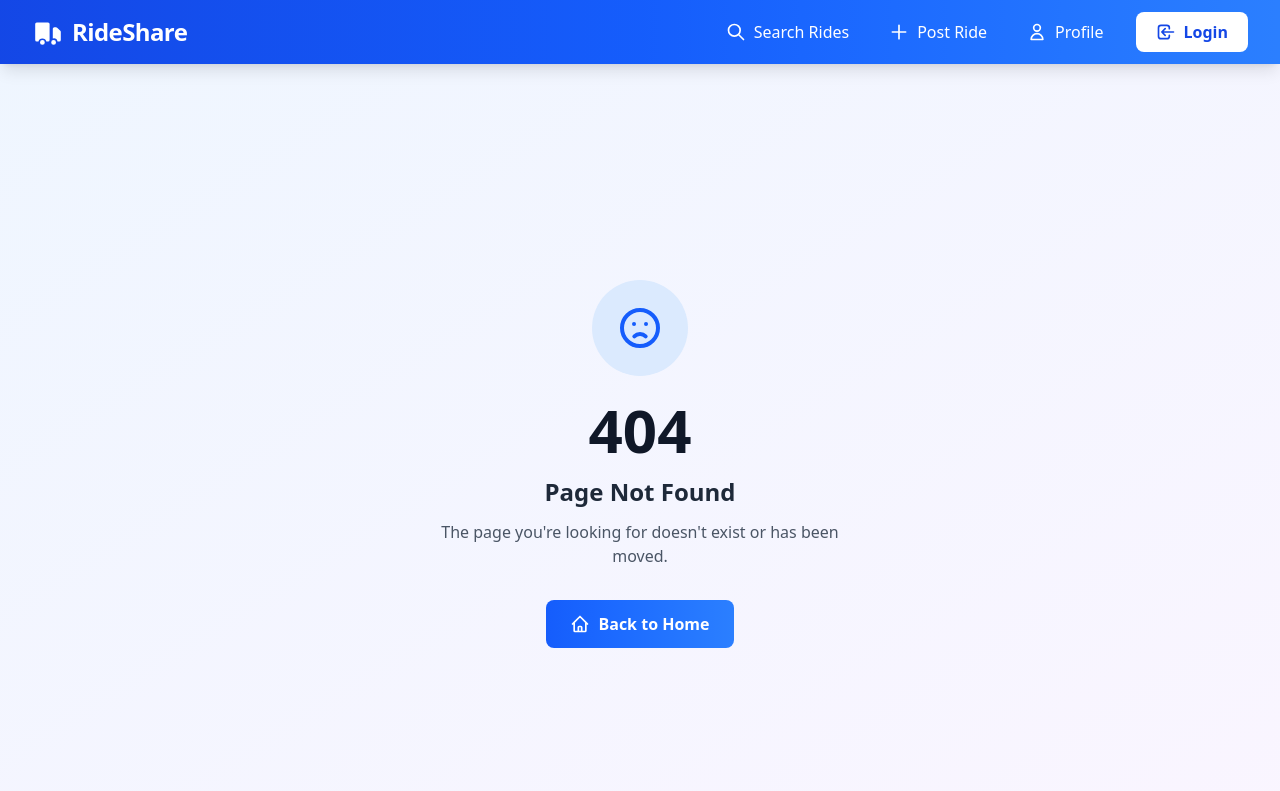
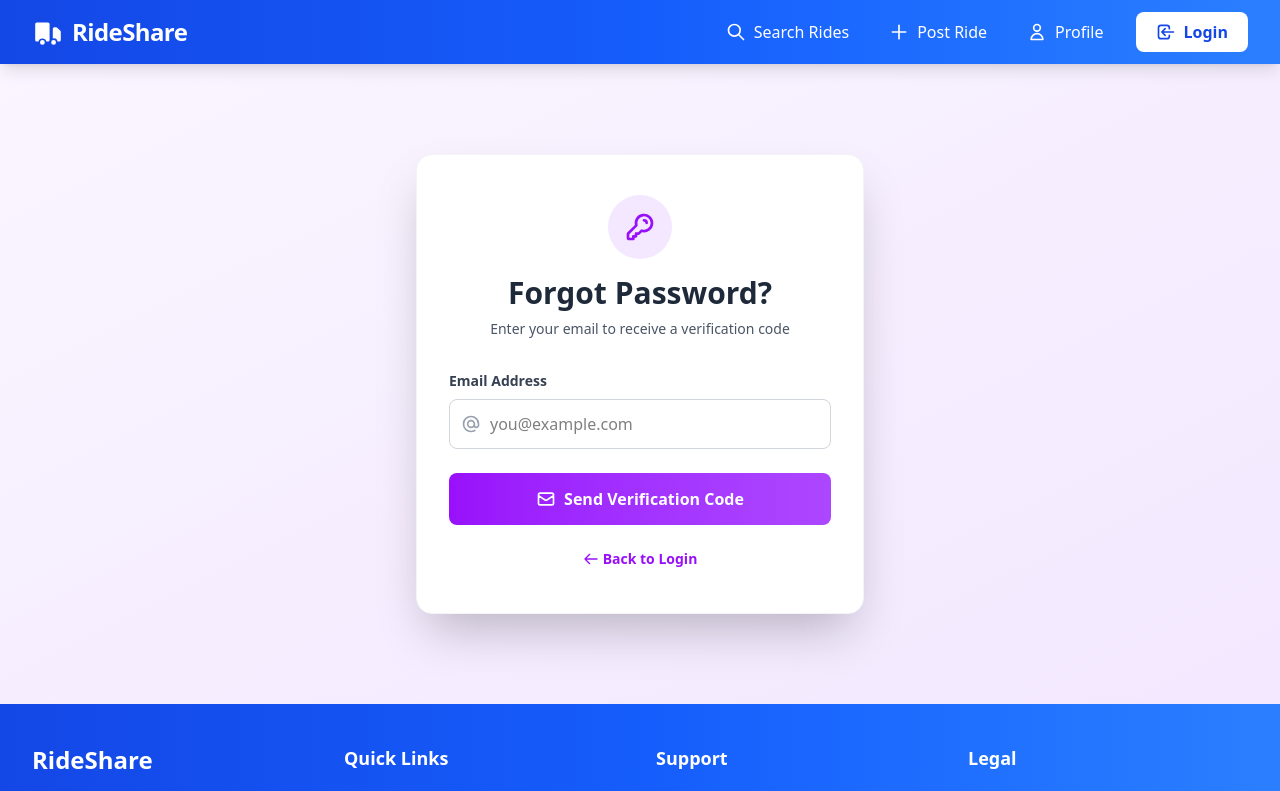
Before and after one commit to abhay11-dev/production-ready-sharemyride, a React (Vite) app in the folder frontend/: page /reset-password in a window 1280 px wide. Shown: the top 791 px of the page. Built offline with nearby package versions, Linux system fonts and the light colour scheme; no server answers.

Commit message:
Added forgot password page and logic

```diff
--- a/frontend/src/pages/Auth/ForgotPassword.jsx
+++ b/frontend/src/pages/Auth/ForgotPassword.jsx
@@ -1,6 +1,6 @@
 import React, { useState } from 'react';
-import { useNavigate } from 'react-router-dom';
 import toast from 'react-hot-toast';
+import { useNavigate, useSearchParams } from 'react-router-dom';
 
 function ForgotPassword() {
   const navigate = useNavigate();
@@ -12,6 +12,7 @@ function ForgotPassword() {
   const [isLoading, setIsLoading] = useState(false);
   const [showPassword, setShowPassword] = useState(false);
   const [showConfirmPassword, setShowConfirmPassword] = useState(false);
+  const [searchParams] = useSearchParams();
 
   // Use environment variable or fallback to deployed API
 const API_URL = import.meta.env.VITE_API_URL || 'https://production-ready-sharemyride.onrender.com/api';
@@ -33,6 +34,28 @@ const API_URL = import.meta.env.VITE_API_URL || 'https://production-ready-sharem
   };
 
   const passwordStrength = getPasswordStrength(newPassword);
+
+  React.useEffect(() => {
+    const urlEmail = searchParams.get('email');
+    const urlCode = searchParams.get('code');
+
+    if (urlEmail && urlCode) {
+      setEmail(urlEmail);
+      setVerificationCode(urlCode);
+      setStep(3); // Directly jump to reset password step
+      toast.info('Please set your new password.', {
+        duration: 5000,
+        position: 'top-center',
+        style: {
+          background: '#3B82F6',
+          color: '#fff',
+          fontWeight: '600',
+          padding: '16px',
+          borderRadius: '12px',
+        },
+      });
+    }
+  }, [searchParams]);
 
   const handleSendCode = async (e) => {
     e.preventDefault();
@@ -294,7 +317,7 @@ const API_URL = import.meta.env.VITE_API_URL || 'https://production-ready-sharem
                   onChange={(e) => setEmail(e.target.value)}
                   className="w-full border border-gray-300 pl-9 sm:pl-10 pr-4 py-2.5 sm:py-3 rounded-lg focus:ring-2 focus:ring-purple-500 focus:border-transparent transition-all duration-200 outline-none text-sm sm:text-base disabled:bg-gray-50 disabled:cursor-not-allowed"
                   required
-                  disabled={isLoading}
+                  disabled={isLoading || (searchParams.get('email') && step === 3)}
                   autoComplete="email"
                 />
               </div>
--- a/frontend/src/pages/Auth/VerifyEmail.jsx
+++ b/frontend/src/pages/Auth/VerifyEmail.jsx
@@ -121,12 +121,14 @@ function VerifyEmail() {
                   </svg>
                 </div>
               </div>
-              <h2 className="text-2xl sm:text-3xl font-bold text-green-600 mb-3">
+              <h2 className="text-2xl sm:text-3xl font-bold text-green-600 mb-4">
                 ✅ Email Verified!
               </h2>
-              <p className="text-gray-600 text-sm sm:text-base mb-6">
-                {message}
-              </p>
+              <div className="bg-green-500 text-white p-4 rounded-lg mb-6">
+                <p className="text-sm sm:text-base">
+                  {message}
+                </p>
+              </div>
               <p className="text-gray-500 text-xs sm:text-sm mb-6">
                 Redirecting you to login...
               </p>
@@ -147,12 +149,14 @@ function VerifyEmail() {
                   </svg>
                 </div>
               </div>
-              <h2 className="text-2xl sm:text-3xl font-bold text-red-600 mb-3">
+              <h2 className="text-2xl sm:text-3xl font-bold text-red-600 mb-4">
                 ❌ Verification Failed
               </h2>
-              <p className="text-gray-600 text-sm sm:text-base mb-6">
-                {message}
-              </p>
+              <div className="bg-red-500 text-white p-4 rounded-lg mb-6">
+                <p className="text-sm sm:text-base">
+                  {message}
+                </p>
+              </div>
               <div className="space-y-3">
                 <button
                   onClick={handleResendEmail}
@@ -162,7 +166,7 @@ function VerifyEmail() {
                 </button>
                 <button
                   onClick={handleBackToLogin}
-                  className="w-full bg-gray-200 text-gray-800 py-3 rounded-lg font-semibold hover:bg-gray-300 transition-all duration-200"
+                  className="w-full bg-gray-700 text-white py-3 rounded-lg font-semibold hover:bg-gray-800 transition-all duration-200"
                 >
                   Back to Login
                 </button>
--- a/frontend/src/routes/AppRoutes.jsx
+++ b/frontend/src/routes/AppRoutes.jsx
@@ -111,6 +111,14 @@ function AppRoutes() {
         }
       />
 
+      <Route
+        path="/reset-password"
+        element={
+          <PublicRoute>
+            <ForgotPassword />
+          </PublicRoute>
+        }
+      />
       <Route
         path="/signup"
         element={
```
